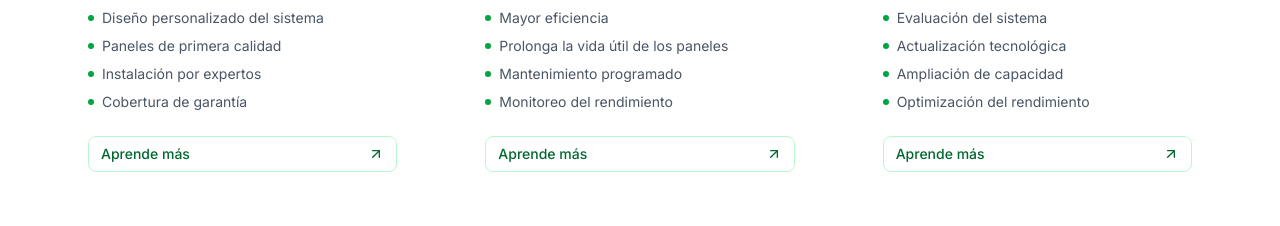
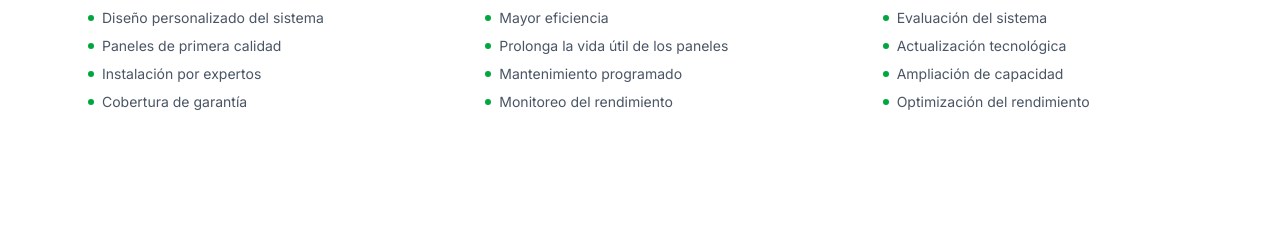
Before and after one commit to InuzDev/Voltagene-Landsite, a Next.js app: page / in a window 1280 px wide. Shown: the part 1420-1646 px from the top of the page. Built offline with nearby package versions, Linux system fonts and the light colour scheme.

Commit message:
hidden the access to service about page.

```diff
--- a/app/page.tsx
+++ b/app/page.tsx
@@ -213,14 +213,16 @@ export default function Home() {
                               </ul>
 
                               {/* CTA Button */}
-                              <Button
+                              {/* We going to hide the access to this page for now until the development is completed. */}
+
+                              {/* <Button
                                  onClick={() => location.replace(service.url)}
                                  variant="ghost"
                                  className="w-full justify-between text-green-800 hover:text-green-900 hover:bg-green-50 border border-green-200 group-hover:border-green-300 transition-colors"
                               >
                                  Aprende más{" "}
                                  <ArrowUpRight className="h-4 w-4 transition-transform group-hover:translate-x-1 group-hover:-translate-y-1" />
-                              </Button>
+                              </Button> */}
                            </div>
                         </div>
                      ))}
```
